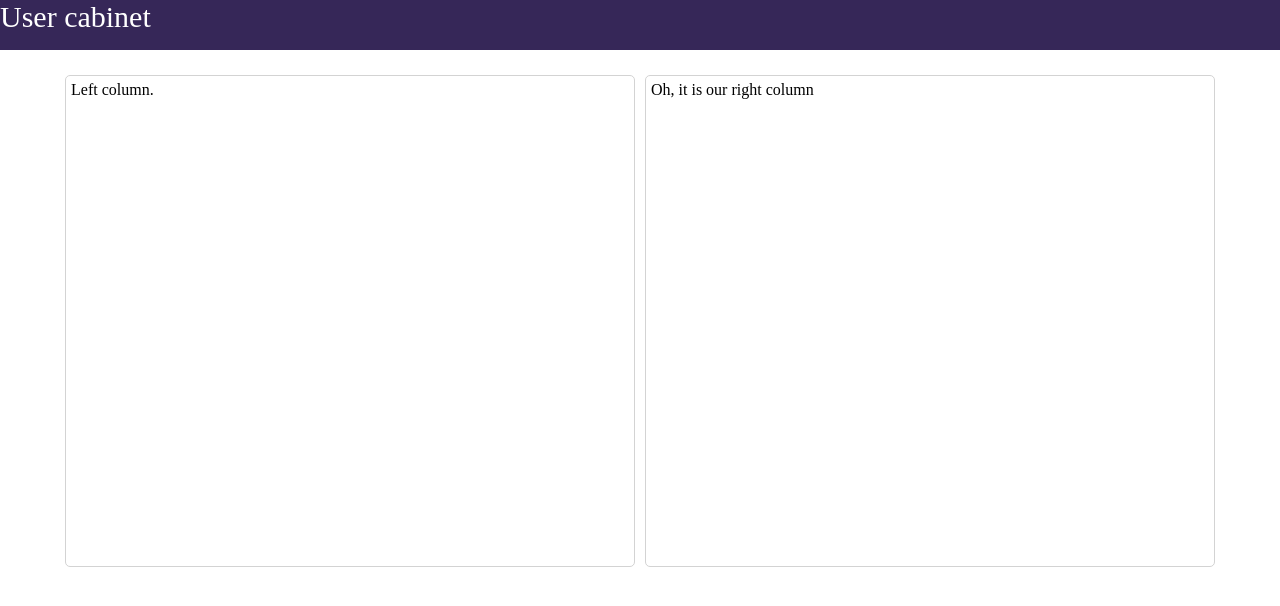
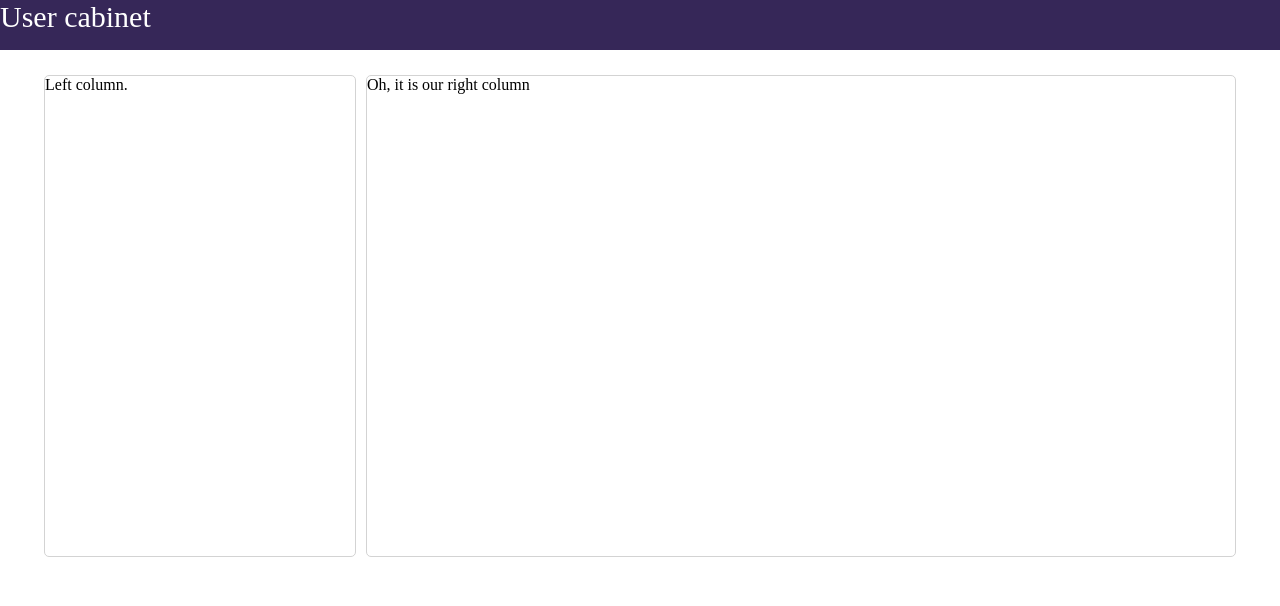
Before and after one commit to DoliaStarter/HamsterQuest, a Django app: page /user_cabinet/ in a window 1280 px wide. Shown: the top 606 px of the page. Run offline with Django 3.2, Linux system fonts and the light colour scheme.

Commit message:
Changed column propotions in two-column mode from 50:50 to 25:70

```diff
--- a/hacknaquest/main/static/styles/base.css
+++ b/hacknaquest/main/static/styles/base.css
@@ -35,7 +35,6 @@ body{
 
 .col-3{
     width: 33%;
-    padding: 5px;
     margin: 5px;
     border: 1px solid lightgray;
     border-radius: 5px;
@@ -43,11 +42,14 @@ body{
 }
 
 .col-2{
-    width: 45%;
-    padding: 5px;
     margin: 5px;
     border: 1px solid lightgray;
     border-radius: 5px;
     height: 60vh;
-
 }
+.col-2:nth-child(1){
+    width: 25%;
+}
+.col-2:nth-child(2){
+    width: 70%;
+}
```
